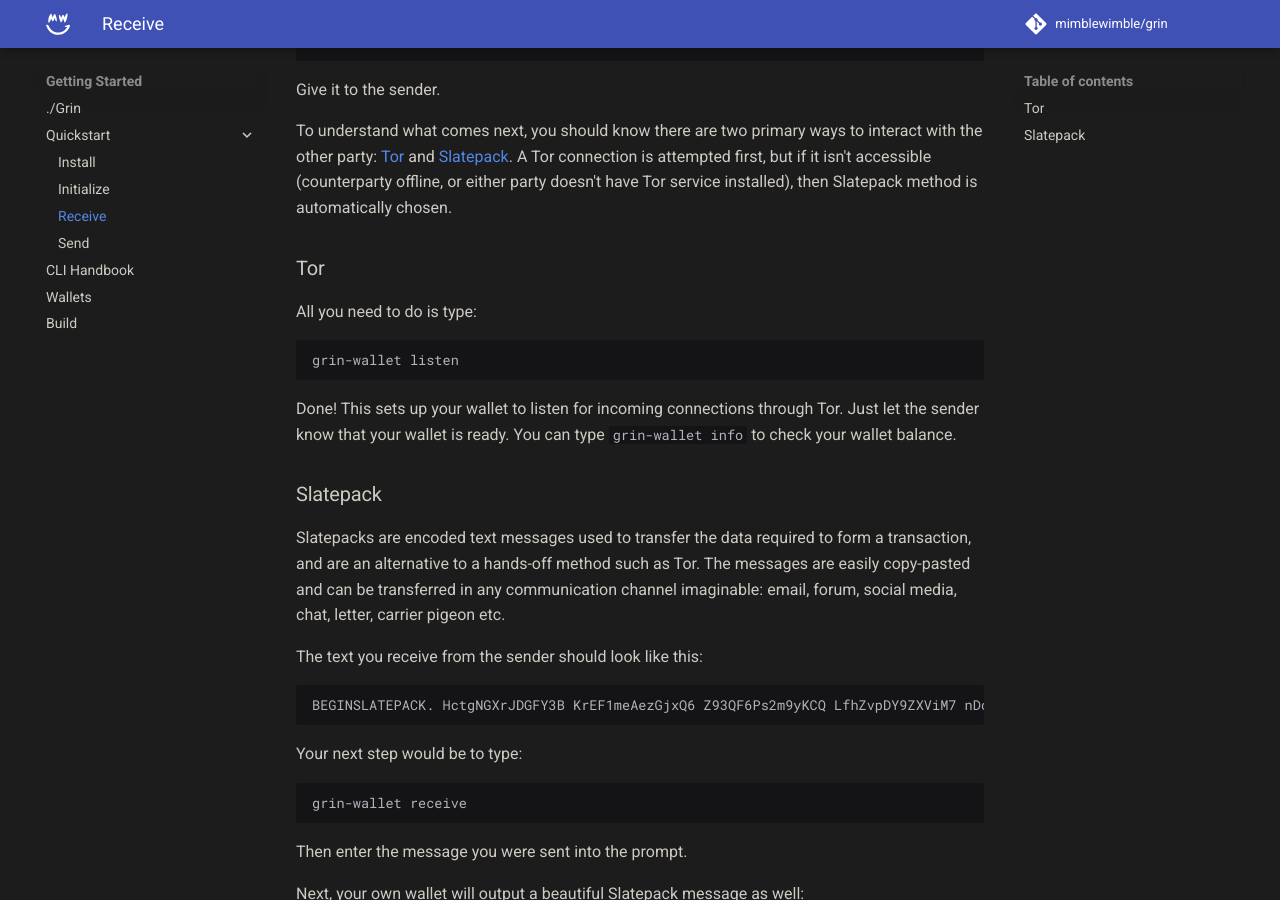
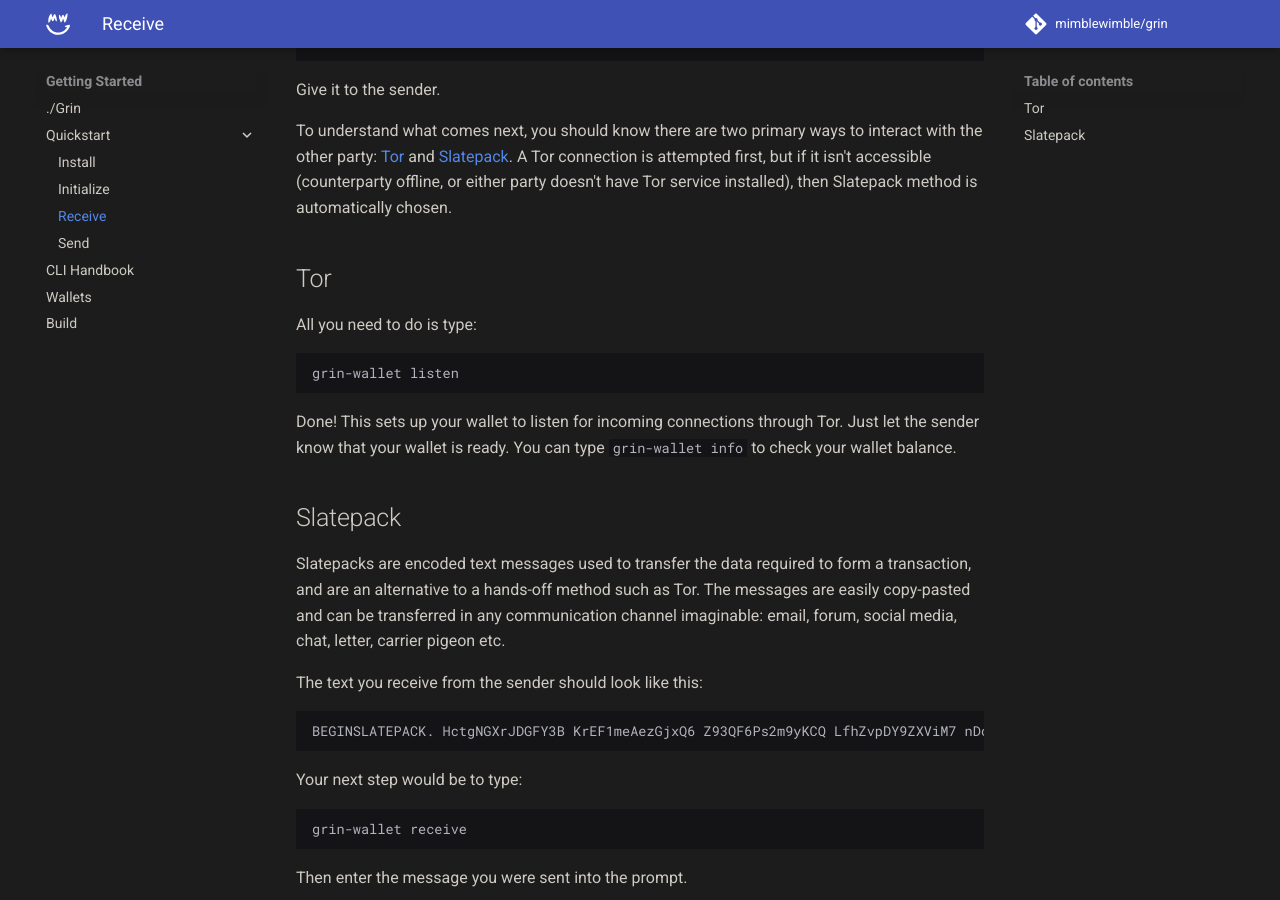
Before and after one commit to mimblewimble/docs, an MkDocs documentation site: the page built from docs/getting-started/quickstart/receive.md, in a window 1280 px wide and 900 px high, scrolled down 517 px. Built offline with MkDocs 1.6.1 and Material for MkDocs 9.7.7, drawn with Linux system fonts in a browser that asks for light colours; comment, search, counter and statistics services are not loaded.

Commit message:
reformat  section

```diff
--- a/docs/getting-started/quickstart/receive.md
+++ b/docs/getting-started/quickstart/receive.md
@@ -22,7 +22,7 @@
 
 To understand what comes next, you should know there are two primary ways to interact with the other party: [Tor](../../../about-grin/transactions/#tor) and [Slatepack](../../../about-grin/transactions/#slatepack). A Tor connection is attempted first, but if it isn't accessible (counterparty offline, or either party doesn't have Tor service installed), then Slatepack method is automatically chosen.
 
-### Tor
+## Tor
 
 All you need to do is type:
 
@@ -32,7 +32,8 @@
 
 Done! This sets up your wallet to listen for incoming connections through Tor. Just let the sender know that your wallet is ready. You can type `grin-wallet info` to check your wallet balance.
 
-### Slatepack
+## Slatepack
+
 Slatepacks are encoded text messages used to transfer the data required to form a transaction, and are an alternative to a hands-off method such as Tor. The messages are easily copy-pasted and can be transferred in any communication channel imaginable: email, forum, social media, chat, letter, carrier pigeon etc.
 
 The text you receive from the sender should look like this:
```
Also changed, not shown: docs/getting-started/quickstart/initialize.md (+2 -0 lines), docs/getting-started/quickstart/install.md (+1 -2 lines), docs/getting-started/quickstart/send.md (+1 -0 lines).
